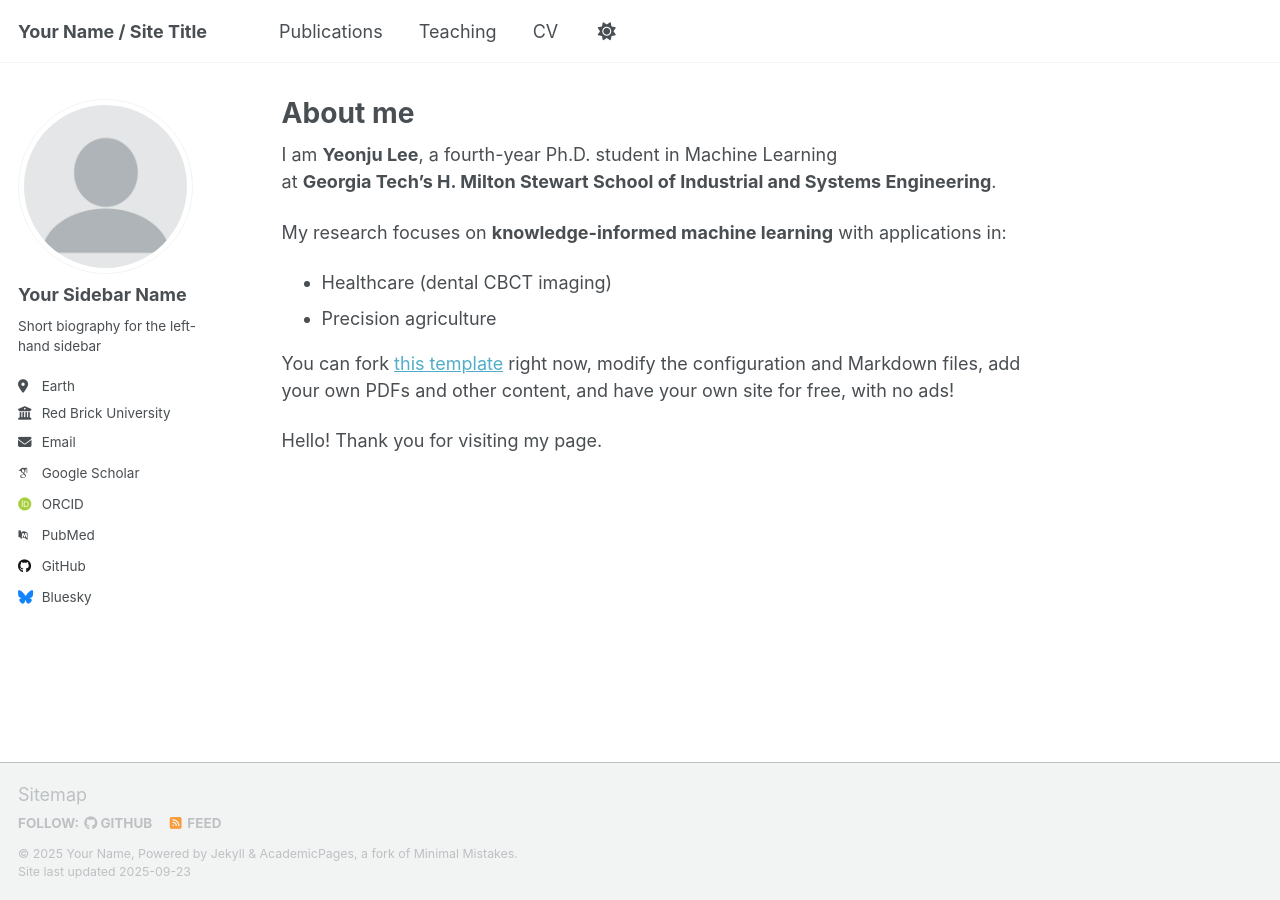
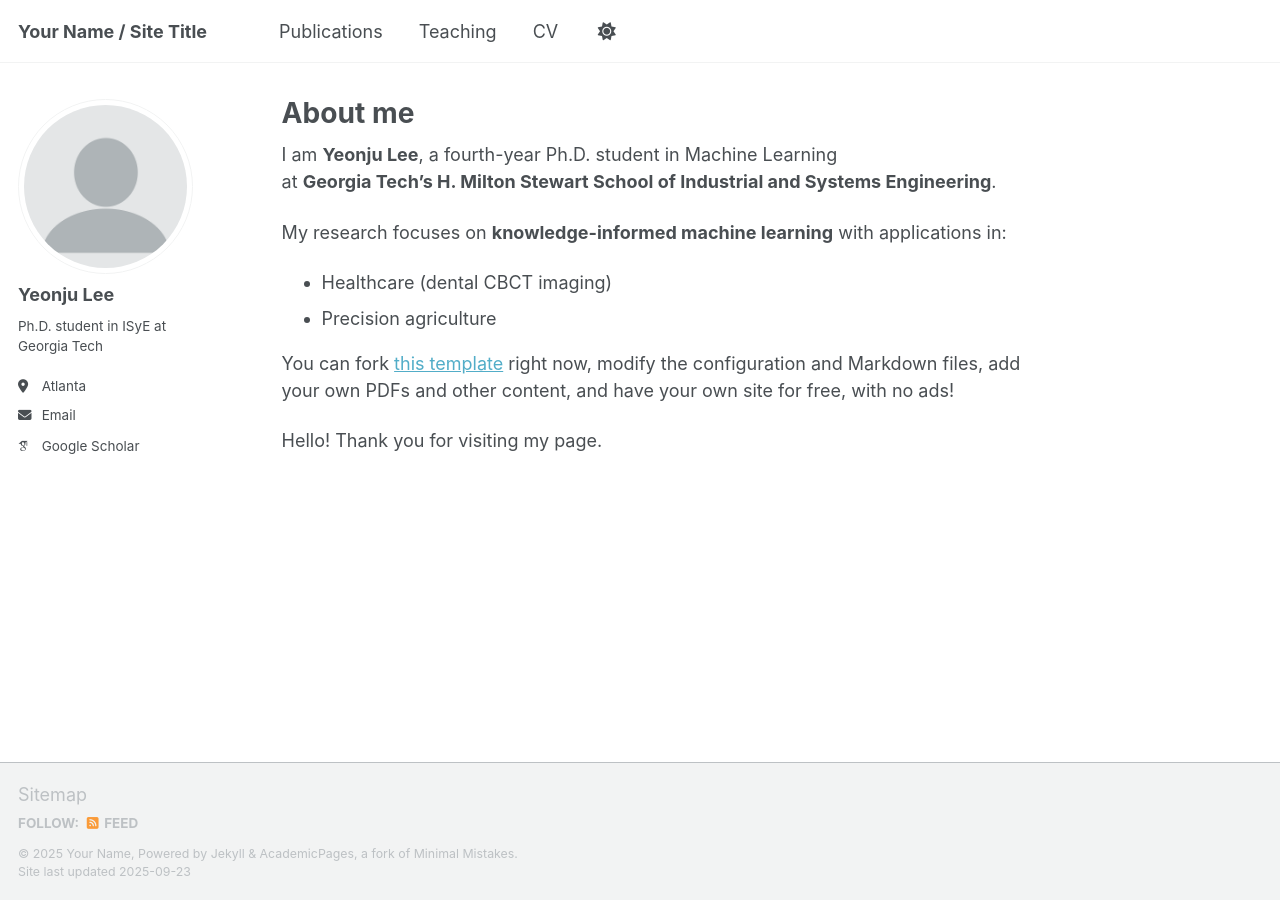
Before and after one commit to ylee845/ylee845.github.io, a Jekyll site: the page built from _pages/about.md, in a window 1280 px wide. Built offline with Jekyll 4.4.1, drawn with Linux system fonts in a browser that asks for light colours; some web fonts are replaced; a script that is not in the unit is left out.

Commit message:
Update _config.yml

```diff
--- a/_config.yml
+++ b/_config.yml
@@ -5,7 +5,7 @@ title                    : "Your Name / Site Title"
 title_separator          : "-"
 name                     : &name "Your Name"
 description              : &description "Your Name's academic portfolio"   # Update this with a general description of your site, this is the default if not overridden by a page
-url                      : https://academicpages.github.io # The base hostname & protocol for your site e.g. "https://[your GitHub username].github.io",
+url                      : "https://ylee845.github.io" # The base hostname & protocol for your site e.g. "https://[your GitHub username].github.io",
                                                            # or if you already have some other page hosted on Github then use "https://[your GitHub username].github.io/[Your Repo Name]"
 baseurl                  : "" # the subpath of your site, e.g. "/blog"
 repository               : "academicpages/academicpages.github.io"
@@ -16,23 +16,23 @@ repository               : "academicpages/academicpages.github.io"
 author:
   # Biographic information
   avatar           : "profile.png"
-  name             : "Your Sidebar Name"
+  name             : "Yeonju Lee"
   pronouns         : # example: "she/her"
-  bio              : "Short biography for the left-hand sidebar"
-  location         : "Earth"
-  employer         : "Red Brick University"
+  bio              : "Ph.D. student in ISyE at Georgia Tech"
+  location         : "Atlanta"
+  employer         : #"Red Brick University"
   uri              : # URL
-  email            : "none@example.org"
+  email            : "ylee845@gatech.edu"
 
   # Academic websites
   academia         : # URL
   arxiv            : # URL - Update with the correct link to your profile
-  googlescholar    : "https://scholar.google.com/citations?user=PS_CX0AAAAAJ"
+  googlescholar    : "https://scholar.google.com/citations?user=5iO-_XgAAAAJ&hl=en&oi=ao"
   inspire-hep      : # URL
   impactstory      : # URL
-  orcid            : "http://orcid.org/yourorcidurl"
+  orcid            : #"http://orcid.org/yourorcidurl"
   semantic         : # URL
-  pubmed           : "https://www.ncbi.nlm.nih.gov/pubmed/?term=john+snow"
+  pubmed           : #"https://www.ncbi.nlm.nih.gov/pubmed/?term=john+snow"
   researchgate     : # URL
   scopus           : # URL
 
@@ -40,13 +40,13 @@ author:
   bitbucket        : # Username - Update with your username on the site
   codepen          : # Username
   dribbble         : # Username
-  github           : "academicpages"
+  github           : #"academicpages"
   kaggle           : # Username
   stackoverflow    : # User number or user number and name (i.e., use "1" or "1/jeff-atwood")
 
   # Social media
   artstation       : # Username
-  bluesky          : "bsky.app" # Replace this with you Bluesky username
+  bluesky          : #"bsky.app" # Replace this with you Bluesky username
   facebook         : # Username
   flickr           : # Username
   foursquare       : # Username
@@ -78,8 +78,8 @@ publication_category:
     title: 'Books'
   manuscripts:
     title: 'Journal Articles'
-  conferences:
-    title: 'Conference Papers'
+  #conferences:
+  #  title: 'Conference Papers'
 
 # Site Settings
 teaser                   :  # filename of teaser fallback teaser image placed in /images/ for social media previews
```
